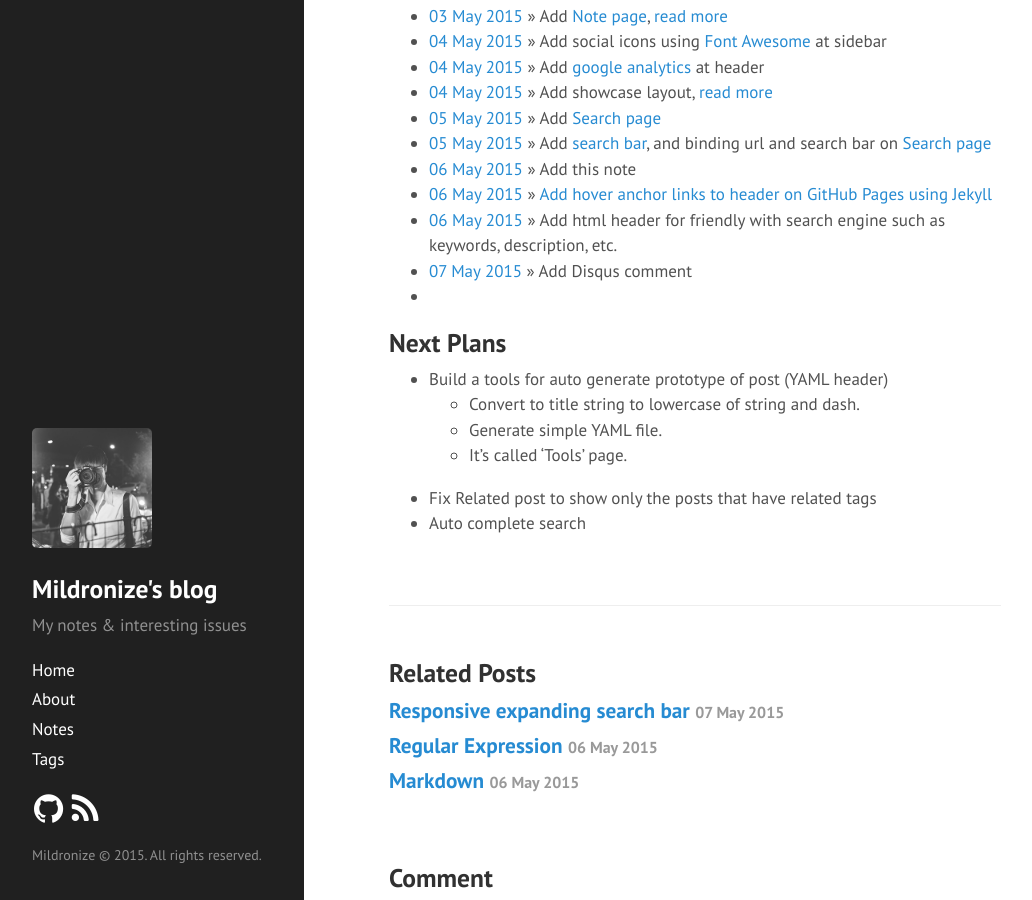
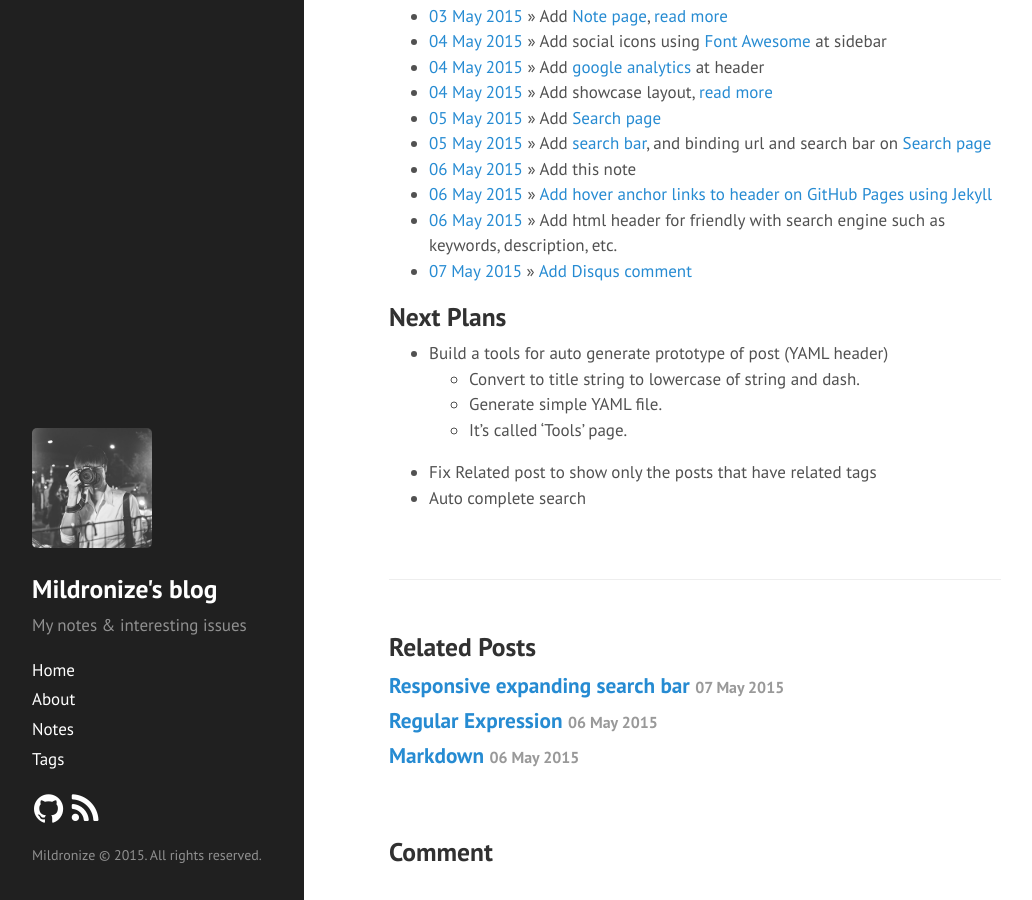
Before and after one commit to mildronize/blog-jekyll, a Jekyll site: the page built from _posts/2015-05-06-my-blog-development.md, in a window 1280 px wide and 900 px high, scrolled down 673 px. Shown: the whole window, without its empty margins (2-1034 px from the left). Built offline with Jekyll 4.4.1, drawn with Linux system fonts in a browser that asks for light colours; Markdown is read by kramdown in place of the engine named in the settings; comment, search, counter and statistics services are not loaded; part of the change alters nothing that is shown.

```diff
--- a/_posts/2015-05-06-my-blog-development.md
+++ b/_posts/2015-05-06-my-blog-development.md
@@ -33,8 +33,8 @@ permalink: notes/my-blog-dev
 - [06 May 2015][t09] &raquo; Add this note
 - [06 May 2015][t10] &raquo; [Add hover anchor links to header on GitHub Pages using Jekyll](http://milanaryal.com/2015/adding-hover-anchor-links-to-header-on-github-pages-using-jekyll)
 - [06 May 2015][t11] &raquo; Add html header for friendly with search engine such as keywords, description, etc.
-- [07 May 2015][t12] &raquo; Add Disqus comment
--
+- [07 May 2015][t12] &raquo; [Add Disqus comment](https://help.disqus.com/customer/portal/articles/472138-jekyll-installation-instructions)
+
 [t01]: https://github.com/mildronize/mildronize.github.io/commit/a48c4b03033496c16e1eeb6377f7a2fb6fa79586
 [t02]: https://github.com/mildronize/mildronize.github.io/commit/58f941a5a9d0066c5ea939aaab98f1adef291647
 [t03]: https://github.com/mildronize/mildronize.github.io/commit/5b51c7691acb01beec8df5f3704f57d3da272922
```
